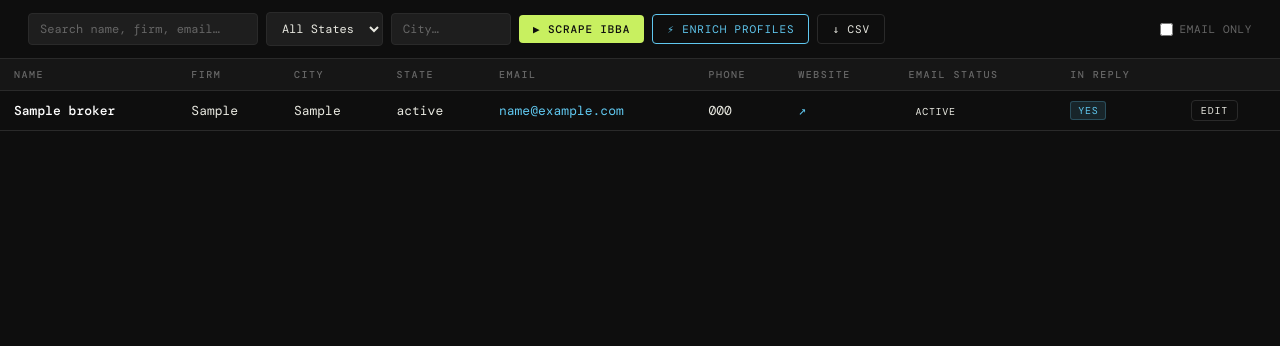
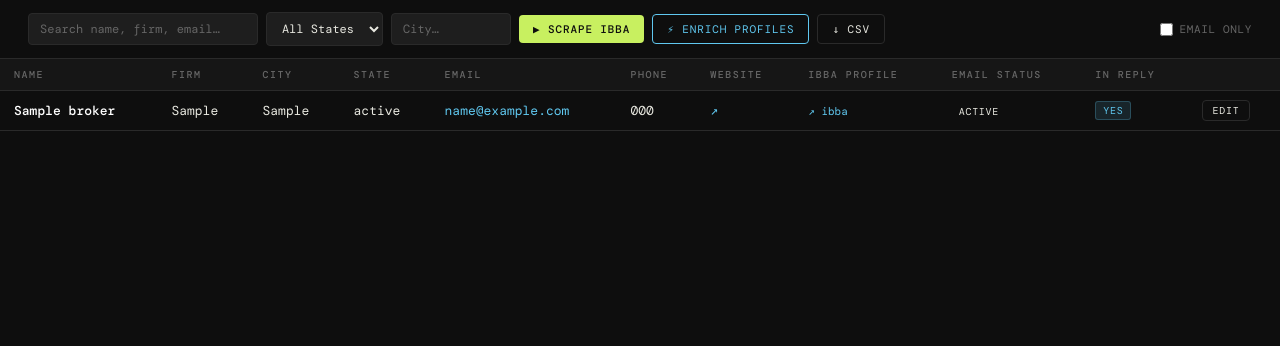
Before and after one commit to ellen-li-8/dumu, a Flask app: page / in a window 1280 px wide. Shown: the part 74-420 px from the top of the page. Run offline with Flask 3, Linux system fonts and the light colour scheme; tables that the repository leaves empty hold one stand-in row (values such as "Sample post").

Commit message:
Update index.html

```diff
--- a/templates/index.html
+++ b/templates/index.html
@@ -132,6 +132,7 @@
           <th>Email</th>
           <th>Phone</th>
           <th>Website</th>
+          <th>IBBA Profile</th>
           <th>Email Status</th>
           <th>In Reply</th>
           <th></th>
@@ -151,9 +152,10 @@
 <div class="modal-overlay" id="edit-modal">
   <div class="modal">
     <h3 id="modal-title">Edit Broker</h3>
+    <div style="display:grid;grid-template-columns:1fr 1fr;gap:10px"><div class="modal-field"><label>First / Full Name</label><input type="text" id="modal-name" placeholder="Name"/></div><div class="modal-field"><label>Firm</label><input type="text" id="modal-firm" placeholder="Firm name"/></div></div>
+    <div style="display:grid;grid-template-columns:1fr 1fr;gap:10px"><div class="modal-field"><label>City</label><input type="text" id="modal-city" placeholder="City"/></div><div class="modal-field"><label>State</label><input type="text" id="modal-state" placeholder="State"/></div></div>
     <div class="modal-field"><label>Email</label><input type="text" id="modal-email" placeholder="email@domain.com"/></div>
     <div class="modal-field"><label>Phone</label><input type="text" id="modal-phone" placeholder="Phone number"/></div>
-    <div class="modal-field"><label>Firm</label><input type="text" id="modal-firm" placeholder="Firm name"/></div>
     <div class="modal-field"><label>Email Status (Bouncer)</label>
       <select id="modal-bouncer">
         <option value="unchecked">Unchecked</option>
@@ -244,6 +246,7 @@ async function loadBrokers(page=1){
         <td class="email">${b.email?`<a href="mailto:${esc(b.email)}">${esc(b.email)}</a>`:'<span style="color:var(--muted)">—</span>'}</td>
         <td>${b.phone?`<a href="tel:${esc(b.phone)}" style="color:var(--text);text-decoration:none">${esc(b.phone)}</a>`:'<span style="color:var(--muted)">—</span>'}</td>
         <td class="website">${b.website?`<a href="${esc(b.website)}" target="_blank">↗</a>`:'<span style="color:var(--muted)">—</span>'}</td>
+        <td>${b.profile_url?"<a href='"+b.profile_url+"' target='_blank' style='color:var(--accent2);text-decoration:none;font-size:11px'>↗ ibba</a>":'<span style="color:var(--muted)">—</span>'}</td>
         <td><span class="tag tag-${b.bouncer_status||'unchecked'}">${b.bouncer_status||'—'}</span></td>
         <td>${b.in_reply?'<span class="tag tag-in-reply">Yes</span>':'<span style="color:var(--muted)">—</span>'}</td>
         <td><button class="btn btn-secondary" style="padding:3px 9px;font-size:10px" onclick='openEdit(${JSON.stringify(b)})'>Edit</button></td>
```
